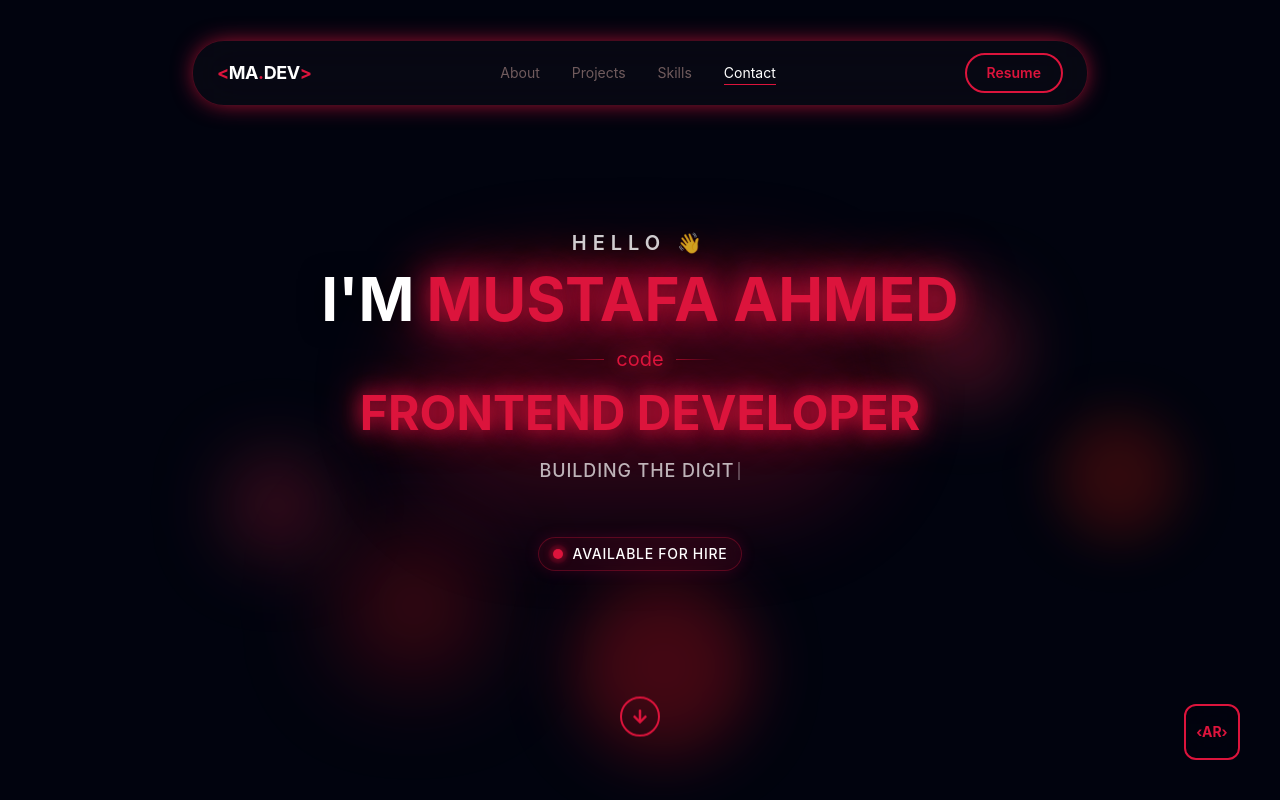
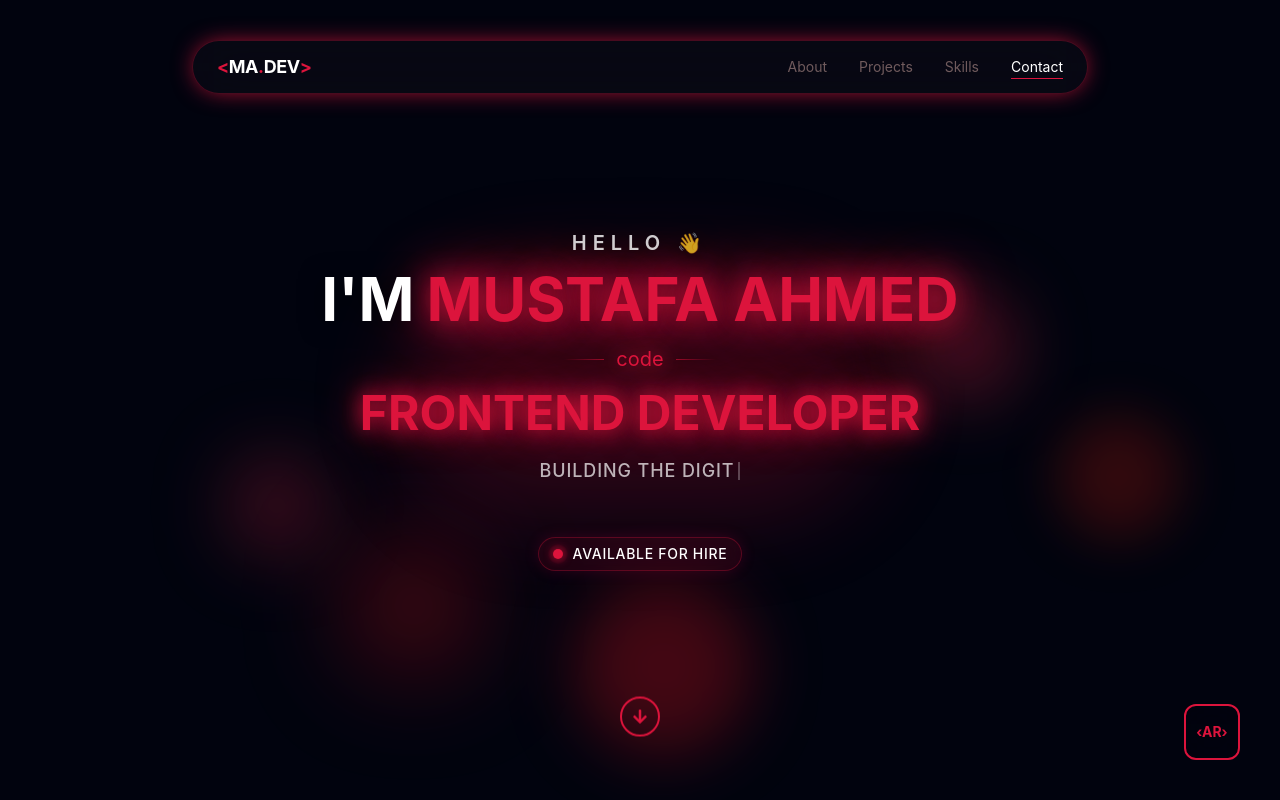
Before and after one commit to M0staafaAhmed/My-Portfolio, a React (Vite) app: page / in a window 1280 px wide. Shown: the top 800 px of the page. Built offline with nearby package versions, Linux system fonts and the light colour scheme.

Commit message:
my portfolio

```diff
--- a/src/components/customComponents/Navbar.tsx
+++ b/src/components/customComponents/Navbar.tsx
@@ -57,7 +57,7 @@ export default function Navbar() {
                     <MagneticButton
                         data-cursor-color={"#dc143c"}
                         data-cursor="hover"
-                        className="hidden md:block px-5 py-2 text-sm font-semibold text-white rounded-4xl border border-primary bg-primary/10 transition-all duration-300"
+                        className="hidden! md:block px-5 py-2 text-sm font-semibold text-white rounded-4xl border border-primary bg-primary/10 transition-all duration-300"
                         title="dowload Cv"
                         onClick={handleDownloadCv}
                     >
```
